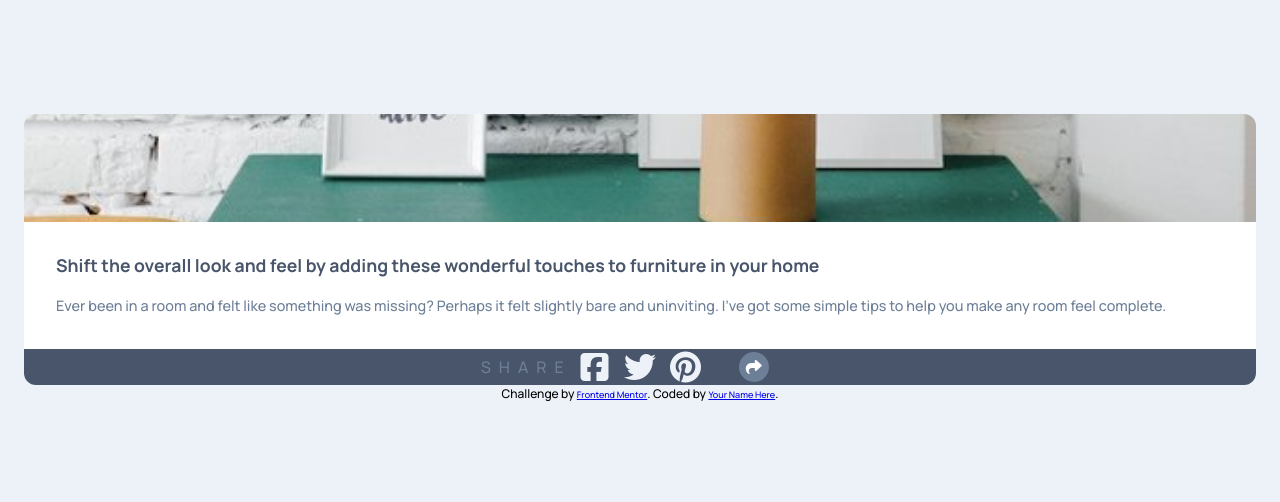
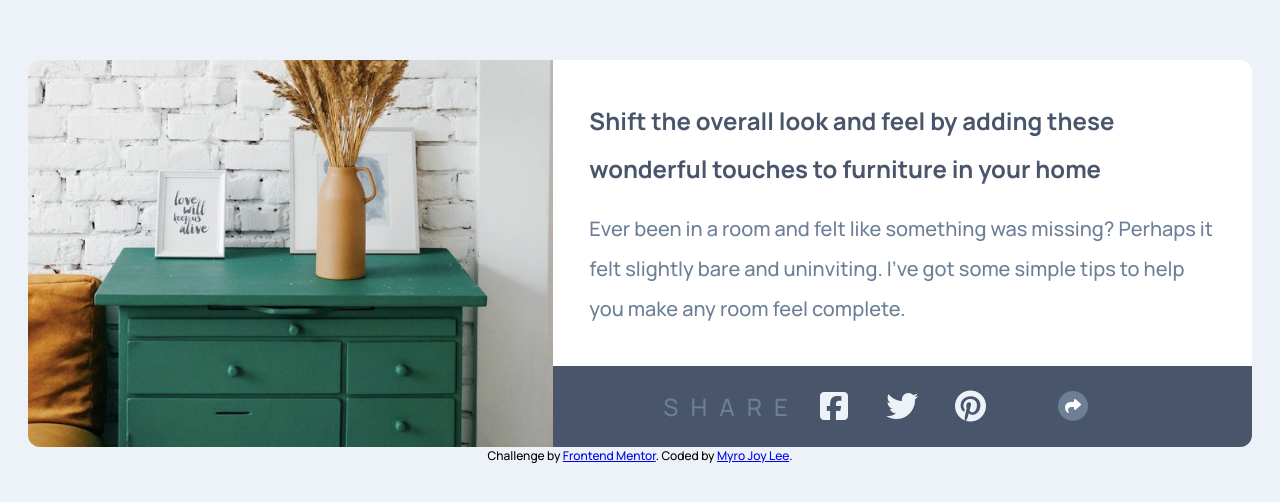
Before and after one commit to myrojoylee/article-component-frontend-mentor, a plain HTML site: page index.html in a window 1280 px wide. Shown: the part 166-668 px from the top of the page. Drawn offline with Linux system fonts and the light colour scheme.

Commit message:
added media queries

```diff
--- a/assets/css/style.css
+++ b/assets/css/style.css
@@ -22,7 +22,9 @@ body {
   font-family: var(--ff--body);
   min-width: 377px;
   height: 100vh;
-  padding: 1.5em;
+  padding: 1.75em;
+  max-width: 1440px;
+  margin: auto;
 }
 
 .card {
@@ -44,8 +46,8 @@ main {
   display: grid;
   gap: 1em;
   background-color: white;
-  padding: 2em;
-  line-height: 1.45em;
+  padding: 2.3em;
+  line-height: 1.65em;
 }
 
 h1 {
@@ -57,6 +59,7 @@ h1 {
 .content {
   color: var(--clr--font-light);
   font-size: 0.9em;
+  font-weight: 500;
 }
 
 footer {
@@ -114,5 +117,61 @@ footer {
 }
 
 .attribution a {
-  font-size: 0.75em;
+  font-size: 1em;
 }
+
+@media screen and (min-width: 1024px) {
+  main {
+    line-height: 3;
+  }
+  h1 {
+    font-size: 2em;
+  }
+
+  .content {
+    font-size: 1.75em;
+  }
+
+  .share {
+    font-size: 1.5em;
+  }
+}
+
+@media screen and (min-width: 990px) {
+  main {
+    line-height: 2;
+  }
+  h1 {
+    font-size: 1.5em;
+  }
+
+  .content {
+    font-size: 1.25em;
+  }
+}
+
+@media screen and (min-width: 768px) {
+  .card {
+    grid-template-areas:
+      "a b"
+      "a c";
+    grid-template-columns: 3fr 4fr;
+    grid-template-rows: 1fr;
+  }
+
+  header {
+    grid-area: a;
+  }
+
+  main {
+    grid-area: b;
+  }
+  footer {
+    grid-area: c;
+    padding: 1.5em 0;
+  }
+
+  content {
+    font-size: 0.75em;
+  }
+}
--- a/index.html
+++ b/index.html
@@ -54,7 +54,7 @@
       Challenge by
       <a href="https://www.frontendmentor.io?ref=challenge" target="_blank"
         >Frontend Mentor</a
-      >. Coded by <a href="#">Your Name Here</a>.
+      >. Coded by <a href="https://github.com/myrojoylee">Myro Joy Lee</a>.
     </div>
   </body>
 </html>
```
